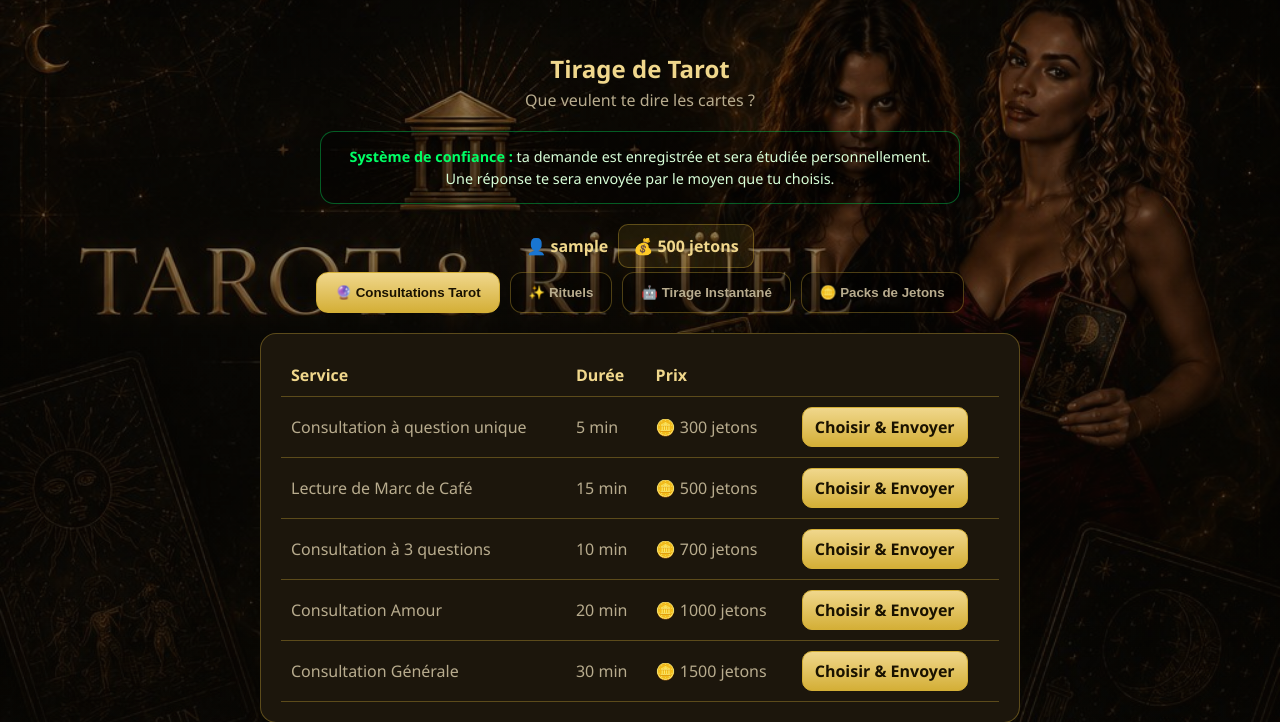
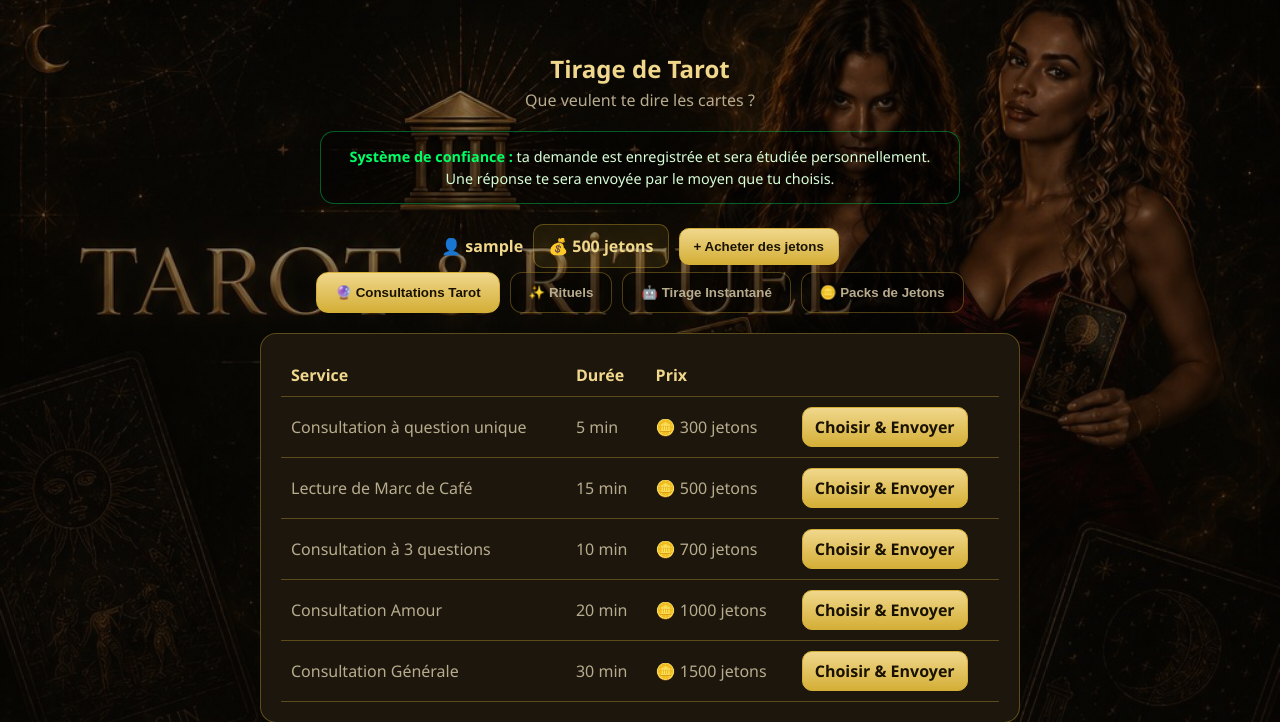
Before and after one commit to Yohannaaaaa/Tarot, a Flask app: page /tirage in a window 1280 px wide. Shown: the part 63-785 px from the top of the page. Run offline with Flask 3, Linux system fonts and the light colour scheme; the visitor is signed in with stand-in values (Sample User, id 1); some libraries are stand-ins or nearby versions.

Commit message:
Ajouter un raccourci "Acheter des jetons" toujours visible pres du solde
Co-Authored-By: Claude Sonnet 5 <noreply@anthropic.com>
Claude-Session: https://claude.ai/code/session_01TxGACNGyWAJhhFB8qbASWz

```diff
--- a/app.py
+++ b/app.py
@@ -272,6 +272,7 @@ UI = {
         "tab_rituals": "✨ Rituels",
         "tab_instant": "🤖 Tirage Instantané",
         "tab_packs": "🪙 Packs de Jetons",
+        "buy_jeton_shortcut": "Acheter des jetons",
         "trust_title": "Système de confiance :",
         "trust_desc": "ta demande est enregistrée et sera étudiée personnellement. Une réponse te sera envoyée par le moyen que tu choisis.",
         "th_service": "Service",
@@ -457,6 +458,7 @@ UI = {
         "tab_rituals": "✨ Ritüeller",
         "tab_instant": "🤖 Anında Açılım",
         "tab_packs": "🪙 Jeton Paketleri",
+        "buy_jeton_shortcut": "Jeton Al",
         "trust_title": "Güven sistemi:",
         "trust_desc": "talebin kaydedilir ve kişisel olarak incelenir. Seçtiğin yöntemle sana geri dönüş yapılır.",
         "th_service": "Hizmet",
--- a/static/css/style.css
+++ b/static/css/style.css
@@ -519,6 +519,16 @@ main { flex: 1; max-width: 1200px; margin: 0 auto; padding: 32px 20px 60px; widt
 }
 .jeton-login-prompt { color: var(--text-dim); font-weight: 700; }
 .btn-small { padding: 10px 14px; font-size: .9em; }
+.btn-buy-jeton-shortcut {
+    border: 1px solid var(--gold);
+    border-radius: 10px;
+    background: linear-gradient(180deg, var(--gold-soft), var(--gold));
+    color: #1a1200;
+    padding: 10px 14px;
+    font-weight: 800;
+    cursor: pointer;
+    white-space: nowrap;
+}
 
 /* Tabs */
 .tab-bar {
--- a/static/js/reading.js
+++ b/static/js/reading.js
@@ -29,14 +29,25 @@
     // ---------- Tabs ----------
     const tabButtons = document.querySelectorAll('.tab-btn');
     const tabPanels = document.querySelectorAll('.tab-panel');
+
+    function switchTab(tabName) {
+        tabButtons.forEach((b) => b.classList.toggle('active', b.dataset.tab === tabName));
+        tabPanels.forEach((p) => {
+            p.hidden = p.dataset.panel !== tabName;
+        });
+    }
+
     tabButtons.forEach((btn) => {
-        btn.addEventListener('click', () => {
-            tabButtons.forEach((b) => b.classList.toggle('active', b === btn));
-            tabPanels.forEach((p) => {
-                p.hidden = p.dataset.panel !== btn.dataset.tab;
-            });
+        btn.addEventListener('click', () => switchTab(btn.dataset.tab));
+    });
+
+    const buyJetonShortcut = document.getElementById('buyJetonShortcut');
+    if (buyJetonShortcut) {
+        buyJetonShortcut.addEventListener('click', () => {
+            switchTab('packs');
+            document.querySelector('.tab-bar').scrollIntoView({ behavior: 'smooth', block: 'start' });
         });
-    });
+    }
 
     // ---------- Instant free card ----------
     const instantBtn = document.getElementById('instantBtn');
--- a/templates/reading.html
+++ b/templates/reading.html
@@ -14,6 +14,7 @@
         {% if logged_in %}
             <span class="jeton-user">👤 {{ current_nickname }}</span>
             <span class="jeton-balance">💰 <span id="jetonBalance">—</span> {{ t.jeton_unit }}</span>
+            <button type="button" id="buyJetonShortcut" class="btn-buy-jeton-shortcut">+ {{ t.buy_jeton_shortcut }}</button>
         {% else %}
             <span class="jeton-login-prompt">🔒 {{ t.login_required_reading }}</span>
             <a class="btn btn-primary btn-small" href="{{ url_for('login_page') }}">{{ t.nav_login }}</a>
```
